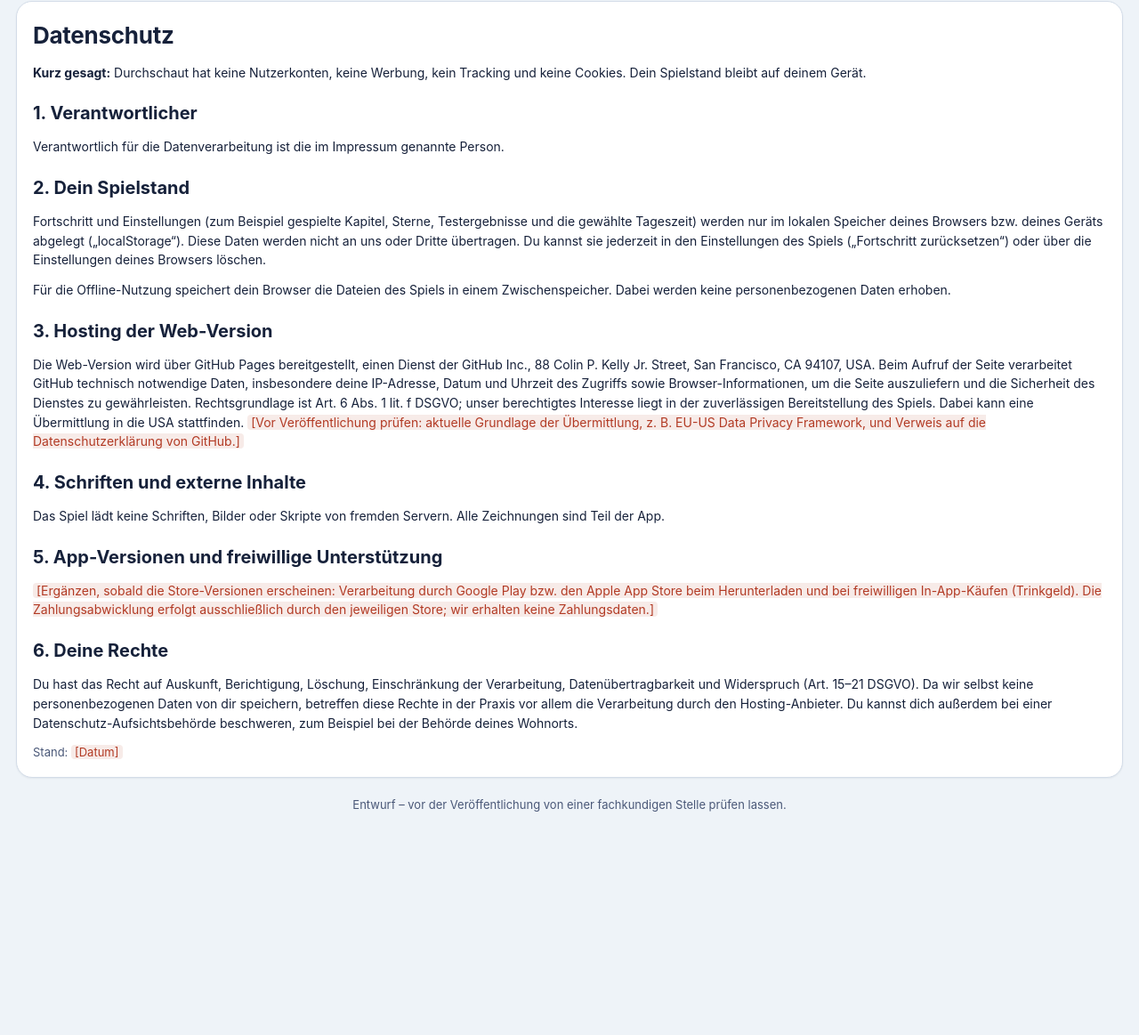
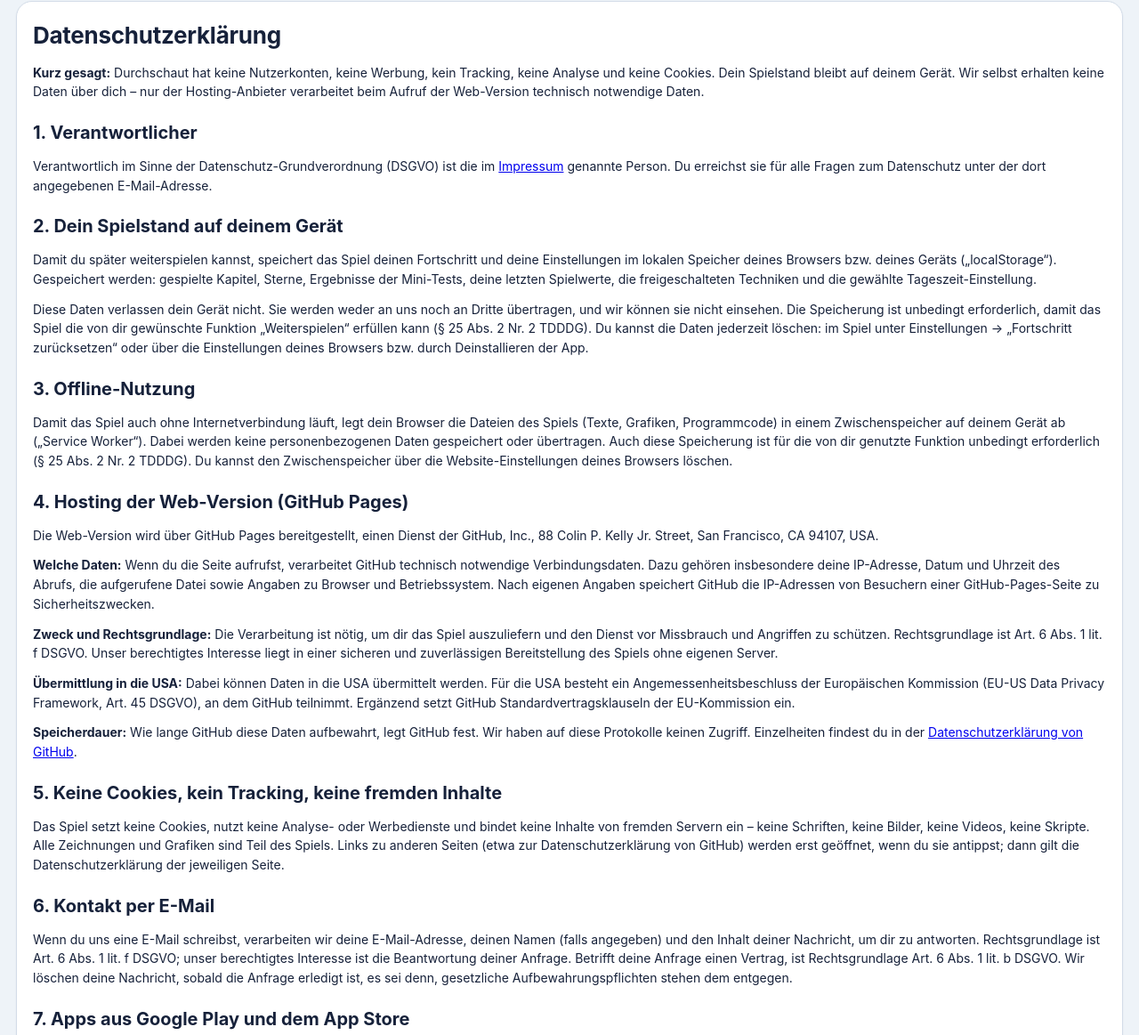
Before and after one commit to PascalHoeing/durchschaut, a plain HTML site: page rechtliches.html in a window 1280 px wide. Shown: the part 492-1655 px from the top of the page at 89% size. Before the commit the page ends 1434 px from the top, so only its background shows below. Drawn offline with Linux system fonts and the light colour scheme.

Commit message:
Datenschutzerklärung vollständig
Co-Authored-By: Claude Opus 5.5 <noreply@anthropic.com>
Claude-Session: https://claude.ai/code/session_012YP1z1BXywZWU3T3yqobj5

```diff
--- a/rechtliches.html
+++ b/rechtliches.html
@@ -5,7 +5,7 @@
 <meta name="viewport" content="width=device-width, initial-scale=1, viewport-fit=cover">
 <meta name="theme-color" content="#141B2D">
 <meta name="robots" content="noindex">
-<title>Impressum und Datenschutz – Durchschaut</title>
+<title>Impressum und Datenschutzerklärung – Durchschaut</title>
 <link rel="icon" type="image/png" sizes="32x32" href="icons/favicon-32.png">
 <link rel="stylesheet" href="css/app.css">
 <style>
@@ -29,7 +29,7 @@
 <main class="screen legal">
   <div><a class="pill" href="./">← Zurück zum Spiel</a></div>
 
-  <section class="card stack">
+  <section class="card stack" id="impressum">
     <h1 class="head" style="font-size:26px">Impressum</h1>
     <p class="tiny muted">Angaben gemäß § 5 Digitale-Dienste-Gesetz (DDG)</p>
     <p>
@@ -44,33 +44,50 @@
     <p class="small">Durchschaut ist ein kostenloses Lernspiel. Alle Orte, Personen, Organisationen, Accounts und Meldungen im Spiel sind frei erfunden. Ähnlichkeiten mit realen Personen oder Organisationen sind nicht beabsichtigt.</p>
   </section>
 
-  <section class="card stack">
-    <h1 class="head" style="font-size:26px">Datenschutz</h1>
-    <p class="small"><b>Kurz gesagt:</b> Durchschaut hat keine Nutzerkonten, keine Werbung, kein Tracking und keine Cookies. Dein Spielstand bleibt auf deinem Gerät.</p>
+  <section class="card stack" id="datenschutz">
+    <h1 class="head" style="font-size:26px">Datenschutzerklärung</h1>
+    <p class="small"><b>Kurz gesagt:</b> Durchschaut hat keine Nutzerkonten, keine Werbung, kein Tracking, keine Analyse und keine Cookies. Dein Spielstand bleibt auf deinem Gerät. Wir selbst erhalten keine Daten über dich – nur der Hosting-Anbieter verarbeitet beim Aufruf der Web-Version technisch notwendige Daten.</p>
 
     <h2>1. Verantwortlicher</h2>
-    <p class="small">Verantwortlich für die Datenverarbeitung ist die im Impressum genannte Person.</p>
+    <p class="small">Verantwortlich im Sinne der Datenschutz-Grundverordnung (DSGVO) ist die im <a href="#impressum">Impressum</a> genannte Person. Du erreichst sie für alle Fragen zum Datenschutz unter der dort angegebenen E-Mail-Adresse.</p>
 
-    <h2>2. Dein Spielstand</h2>
-    <p class="small">Fortschritt und Einstellungen (zum Beispiel gespielte Kapitel, Sterne, Testergebnisse und die gewählte Tageszeit) werden nur im lokalen Speicher deines Browsers bzw. deines Geräts abgelegt („localStorage“). Diese Daten werden nicht an uns oder Dritte übertragen. Du kannst sie jederzeit in den Einstellungen des Spiels („Fortschritt zurücksetzen“) oder über die Einstellungen deines Browsers löschen.</p>
-    <p class="small">Für die Offline-Nutzung speichert dein Browser die Dateien des Spiels in einem Zwischenspeicher. Dabei werden keine personenbezogenen Daten erhoben.</p>
+    <h2>2. Dein Spielstand auf deinem Gerät</h2>
+    <p class="small">Damit du später weiterspielen kannst, speichert das Spiel deinen Fortschritt und deine Einstellungen im lokalen Speicher deines Browsers bzw. deines Geräts („localStorage“). Gespeichert werden: gespielte Kapitel, Sterne, Ergebnisse der Mini-Tests, deine letzten Spielwerte, die freigeschalteten Techniken und die gewählte Tageszeit-Einstellung.</p>
+    <p class="small">Diese Daten verlassen dein Gerät nicht. Sie werden weder an uns noch an Dritte übertragen, und wir können sie nicht einsehen. Die Speicherung ist unbedingt erforderlich, damit das Spiel die von dir gewünschte Funktion „Weiterspielen“ erfüllen kann (§ 25 Abs. 2 Nr. 2 TDDDG). Du kannst die Daten jederzeit löschen: im Spiel unter Einstellungen → „Fortschritt zurücksetzen“ oder über die Einstellungen deines Browsers bzw. durch Deinstallieren der App.</p>
 
-    <h2>3. Hosting der Web-Version</h2>
-    <p class="small">Die Web-Version wird über GitHub Pages bereitgestellt, einen Dienst der GitHub Inc., 88 Colin P. Kelly Jr. Street, San Francisco, CA 94107, USA. Beim Aufruf der Seite verarbeitet GitHub technisch notwendige Daten, insbesondere deine IP-Adresse, Datum und Uhrzeit des Zugriffs sowie Browser-Informationen, um die Seite auszuliefern und die Sicherheit des Dienstes zu gewährleisten. Rechtsgrundlage ist Art. 6 Abs. 1 lit. f DSGVO; unser berechtigtes Interesse liegt in der zuverlässigen Bereitstellung des Spiels. Dabei kann eine Übermittlung in die USA stattfinden. <span class="ph">[Vor Veröffentlichung prüfen: aktuelle Grundlage der Übermittlung, z. B. EU-US Data Privacy Framework, und Verweis auf die Datenschutzerklärung von GitHub.]</span></p>
+    <h2>3. Offline-Nutzung</h2>
+    <p class="small">Damit das Spiel auch ohne Internetverbindung läuft, legt dein Browser die Dateien des Spiels (Texte, Grafiken, Programmcode) in einem Zwischenspeicher auf deinem Gerät ab („Service Worker“). Dabei werden keine personenbezogenen Daten gespeichert oder übertragen. Auch diese Speicherung ist für die von dir genutzte Funktion unbedingt erforderlich (§ 25 Abs. 2 Nr. 2 TDDDG). Du kannst den Zwischenspeicher über die Website-Einstellungen deines Browsers löschen.</p>
 
-    <h2>4. Schriften und externe Inhalte</h2>
-    <p class="small">Das Spiel lädt keine Schriften, Bilder oder Skripte von fremden Servern. Alle Zeichnungen sind Teil der App.</p>
+    <h2>4. Hosting der Web-Version (GitHub Pages)</h2>
+    <p class="small">Die Web-Version wird über GitHub Pages bereitgestellt, einen Dienst der GitHub, Inc., 88 Colin P. Kelly Jr. Street, San Francisco, CA 94107, USA.</p>
+    <p class="small"><b>Welche Daten:</b> Wenn du die Seite aufrufst, verarbeitet GitHub technisch notwendige Verbindungsdaten. Dazu gehören insbesondere deine IP-Adresse, Datum und Uhrzeit des Abrufs, die aufgerufene Datei sowie Angaben zu Browser und Betriebssystem. Nach eigenen Angaben speichert GitHub die IP-Adressen von Besuchern einer GitHub-Pages-Seite zu Sicherheitszwecken.</p>
+    <p class="small"><b>Zweck und Rechtsgrundlage:</b> Die Verarbeitung ist nötig, um dir das Spiel auszuliefern und den Dienst vor Missbrauch und Angriffen zu schützen. Rechtsgrundlage ist Art. 6 Abs. 1 lit. f DSGVO. Unser berechtigtes Interesse liegt in einer sicheren und zuverlässigen Bereitstellung des Spiels ohne eigenen Server.</p>
+    <p class="small"><b>Übermittlung in die USA:</b> Dabei können Daten in die USA übermittelt werden. Für die USA besteht ein Angemessenheitsbeschluss der Europäischen Kommission (EU-US Data Privacy Framework, Art. 45 DSGVO), an dem GitHub teilnimmt. Ergänzend setzt GitHub Standardvertragsklauseln der EU-Kommission ein.</p>
+    <p class="small"><b>Speicherdauer:</b> Wie lange GitHub diese Daten aufbewahrt, legt GitHub fest. Wir haben auf diese Protokolle keinen Zugriff. Einzelheiten findest du in der <a href="https://docs.github.com/de/site-policy/privacy-policies/github-general-privacy-statement" rel="noopener" target="_blank">Datenschutzerklärung von GitHub</a>.</p>
 
-    <h2>5. App-Versionen und freiwillige Unterstützung</h2>
-    <p class="small"><span class="ph">[Ergänzen, sobald die Store-Versionen erscheinen: Verarbeitung durch Google Play bzw. den Apple App Store beim Herunterladen und bei freiwilligen In-App-Käufen (Trinkgeld). Die Zahlungsabwicklung erfolgt ausschließlich durch den jeweiligen Store; wir erhalten keine Zahlungsdaten.]</span></p>
+    <h2>5. Keine Cookies, kein Tracking, keine fremden Inhalte</h2>
+    <p class="small">Das Spiel setzt keine Cookies, nutzt keine Analyse- oder Werbedienste und bindet keine Inhalte von fremden Servern ein – keine Schriften, keine Bilder, keine Videos, keine Skripte. Alle Zeichnungen und Grafiken sind Teil des Spiels. Links zu anderen Seiten (etwa zur Datenschutzerklärung von GitHub) werden erst geöffnet, wenn du sie antippst; dann gilt die Datenschutzerklärung der jeweiligen Seite.</p>
 
-    <h2>6. Deine Rechte</h2>
-    <p class="small">Du hast das Recht auf Auskunft, Berichtigung, Löschung, Einschränkung der Verarbeitung, Datenübertragbarkeit und Widerspruch (Art. 15–21 DSGVO). Da wir selbst keine personenbezogenen Daten von dir speichern, betreffen diese Rechte in der Praxis vor allem die Verarbeitung durch den Hosting-Anbieter. Du kannst dich außerdem bei einer Datenschutz-Aufsichtsbehörde beschweren, zum Beispiel bei der Behörde deines Wohnorts.</p>
+    <h2>6. Kontakt per E-Mail</h2>
+    <p class="small">Wenn du uns eine E-Mail schreibst, verarbeiten wir deine E-Mail-Adresse, deinen Namen (falls angegeben) und den Inhalt deiner Nachricht, um dir zu antworten. Rechtsgrundlage ist Art. 6 Abs. 1 lit. f DSGVO; unser berechtigtes Interesse ist die Beantwortung deiner Anfrage. Betrifft deine Anfrage einen Vertrag, ist Rechtsgrundlage Art. 6 Abs. 1 lit. b DSGVO. Wir löschen deine Nachricht, sobald die Anfrage erledigt ist, es sei denn, gesetzliche Aufbewahrungspflichten stehen dem entgegen.</p>
 
-    <p class="tiny muted">Stand: <span class="ph">[Datum]</span></p>
+    <h2>7. Apps aus Google Play und dem App Store</h2>
+    <p class="small">Wenn du Durchschaut über Google Play (Google Ireland Limited, Gordon House, Barrow Street, Dublin 4, Irland) oder den Apple App Store (Apple Distribution International Ltd., Hollyhill Industrial Estate, Hollyhill, Cork, Irland) lädst, verarbeitet der jeweilige Store dafür Daten wie dein Nutzerkonto, Gerätedaten und Zeitpunkt des Downloads. Darauf haben wir keinen Einfluss; es gelten die Datenschutzbestimmungen des jeweiligen Stores. Die App selbst funktioniert wie die Web-Version: Dein Spielstand bleibt auf dem Gerät, es gibt keine Analyse und kein Tracking.</p>
+    <p class="small"><b>Freiwilliges Trinkgeld:</b> Das Spiel ist kostenlos. Wenn du in der App freiwillig ein Trinkgeld gibst, wickelt der jeweilige Store die Zahlung vollständig ab. Wir erhalten keine Zahlungsdaten wie Kontonummer oder Kartennummer, sondern nur zusammengefasste Verkaufsberichte des Stores. Rechtsgrundlage für die Abwicklung ist Art. 6 Abs. 1 lit. b DSGVO; zur Aufbewahrung von Abrechnungsunterlagen sind wir gesetzlich verpflichtet (Art. 6 Abs. 1 lit. c DSGVO).</p>
+
+    <h2>8. Deine Rechte</h2>
+    <p class="small">Du hast das Recht auf Auskunft (Art. 15 DSGVO), Berichtigung (Art. 16), Löschung (Art. 17), Einschränkung der Verarbeitung (Art. 18) und Datenübertragbarkeit (Art. 20). Wende dich dazu an die im Impressum genannte E-Mail-Adresse. Da wir selbst keine Spieldaten von dir speichern, können wir zu deinem Spielstand keine Auskunft geben – er liegt nur auf deinem Gerät.</p>
+    <p class="small"><b>Widerspruchsrecht:</b> Soweit eine Verarbeitung auf Art. 6 Abs. 1 lit. f DSGVO beruht, kannst du ihr aus Gründen, die sich aus deiner besonderen Situation ergeben, jederzeit widersprechen (Art. 21 DSGVO).</p>
+    <p class="small"><b>Beschwerderecht:</b> Du kannst dich bei einer Datenschutz-Aufsichtsbehörde beschweren, insbesondere in dem EU-Mitgliedstaat, in dem du wohnst oder arbeitest (Art. 77 DSGVO).</p>
+
+    <h2>9. Pflicht zur Bereitstellung, automatisierte Entscheidungen</h2>
+    <p class="small">Du musst uns keine Daten geben, um Durchschaut zu spielen. Es findet keine automatisierte Entscheidungsfindung und kein Profiling statt.</p>
+
+    <h2>10. Änderungen</h2>
+    <p class="small">Wenn sich das Spiel oder die rechtlichen Vorgaben ändern, passen wir diese Datenschutzerklärung an. Es gilt die jeweils hier veröffentlichte Fassung.</p>
+
+    <p class="tiny muted">Stand: 21. November 2026</p>
   </section>
-
-  <p class="tiny muted" style="text-align:center">Entwurf – vor der Veröffentlichung von einer fachkundigen Stelle prüfen lassen.</p>
 </main>
 </body>
 </html>
--- a/sw.js
+++ b/sw.js
@@ -1,5 +1,5 @@
 // Offline-Speicher für Durchschaut. Wird von make_sw.py erzeugt – nicht von Hand ändern.
-const VERSION = "durchschaut-a46d0e4aac";
+const VERSION = "durchschaut-1c8514c806";
 const FILES = [
   "./",
   "index.html",
```
